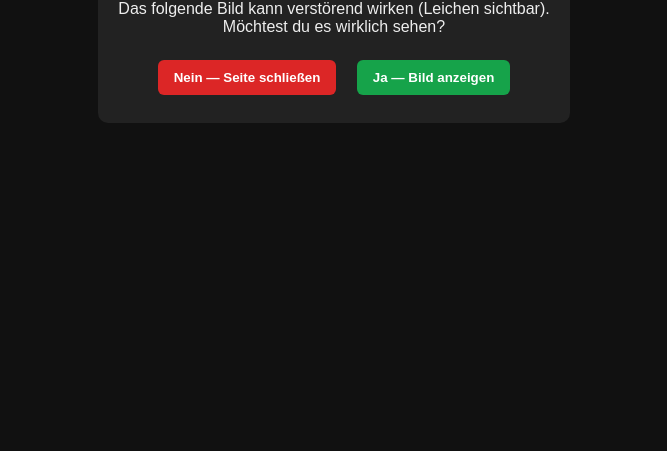
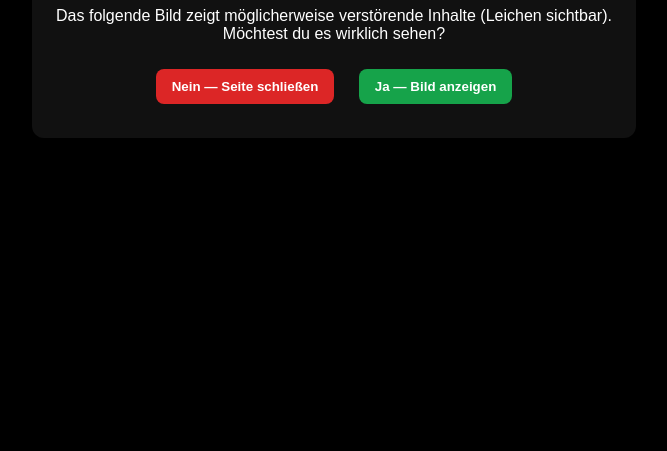
Before and after one commit to Nils-Mc/Jonestown, a plain HTML site: page index.html in a window 1280 px wide. Shown: the part 389-840 px from the top of the page, without its empty margins (306-973 px from the left). Before the commit the page ends 800 px from the top, so only its background shows below. Drawn offline with Linux system fonts and the light colour scheme.

Commit message:
Update index.html

```diff
--- a/index.html
+++ b/index.html
@@ -5,27 +5,67 @@
 <meta name="viewport" content="width=device-width,initial-scale=1" />
 <title>Trigger-Warnung — Vorsicht Bildmaterial</title>
 <style>
-  body{font-family:sans-serif;background:#111;color:#eee;display:flex;align-items:center;justify-content:center;min-height:100vh;margin:0}
-  .card{background:#222;padding:20px;border-radius:10px;max-width:800px;text-align:center}
-  h1{color:#f87171}
-  button{padding:10px 16px;margin:8px;border:0;border-radius:6px;cursor:pointer;font-weight:bold}
+  html,body{
+    margin:0;
+    padding:0;
+    height:100%;
+    width:100%;
+    background:#000;
+    color:#fff;
+    font-family:sans-serif;
+  }
+  .center{
+    display:flex;
+    align-items:center;
+    justify-content:center;
+    height:100%;
+    text-align:center;
+    padding:20px;
+  }
+  .card{
+    background:#111;
+    padding:24px;
+    border-radius:12px;
+    max-width:700px;
+  }
+  h1{color:#f87171;margin-top:0}
+  button{
+    padding:10px 16px;
+    margin:10px;
+    border:0;
+    border-radius:8px;
+    font-weight:bold;
+    cursor:pointer;
+  }
   .btn-danger{background:#dc2626;color:#fff}
   .btn-primary{background:#16a34a;color:#fff}
-  img{max-width:100%;height:auto;border-radius:8px;margin-top:15px}
+  #imageFull{
+    display:none;
+    width:100%;
+    height:100%;
+  }
+  #imageFull img{
+    object-fit:contain;
+    width:100%;
+    height:100%;
+  }
 </style>
 </head>
 <body>
+  <div id="warn" class="center">
     <div class="card">
       <h1>⚠️ Trigger-Warnung</h1>
-    <p>Das folgende Bild kann verstörend wirken (Leichen sichtbar).<br>
+      <p>Das folgende Bild zeigt möglicherweise verstörende Inhalte (Leichen sichtbar).<br>
       Möchtest du es wirklich sehen?</p>
       <div>
         <button class="btn-danger" onclick="closePage()">Nein — Seite schließen</button>
         <button class="btn-primary" onclick="showImage()">Ja — Bild anzeigen</button>
       </div>
-    <div id="imageSection" style="display:none">
+    </div>
+  </div>
+
+  <div id="imageFull">
     <img src="https://i.ibb.co/gLXrKdv2/IMG-5607.jpg" alt="Sensibles Bildmaterial">
-    </div>
   </div>
 
 <script>
@@ -34,7 +74,8 @@ function closePage(){
   window.location.href="about:blank";
 }
 function showImage(){
-  document.getElementById("imageSection").style.display="block";
+  document.getElementById("warn").style.display="none";
+  document.getElementById("imageFull").style.display="block";
 }
 </script>
 </body>
```
Lines whose indentation alone changed are shown as unchanged.
